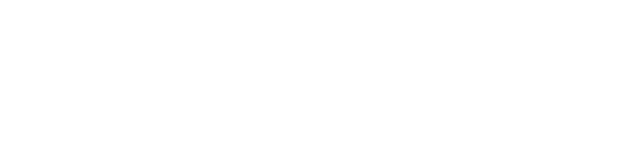
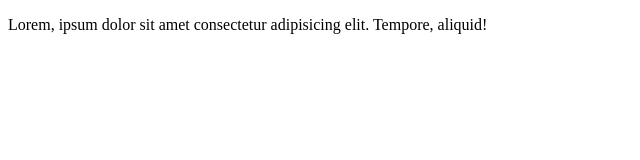
Before and after one commit to anshuGupta-cell/eCommerce-frontend-components, a plain HTML site: page Navbar/index.html in a window 1280 px wide. Shown: the whole page, without its empty margins (0-640 px from the left). Drawn offline with Linux system fonts and the light colour scheme.

Commit message:
new line is added

```diff
--- a/Navbar/index.html
+++ b/Navbar/index.html
@@ -6,6 +6,6 @@
     <title>Document</title>
 </head>
 <body>
-
+    <p>Lorem, ipsum dolor sit amet consectetur adipisicing elit. Tempore, aliquid!</p>
 </body>
 </html>
```
